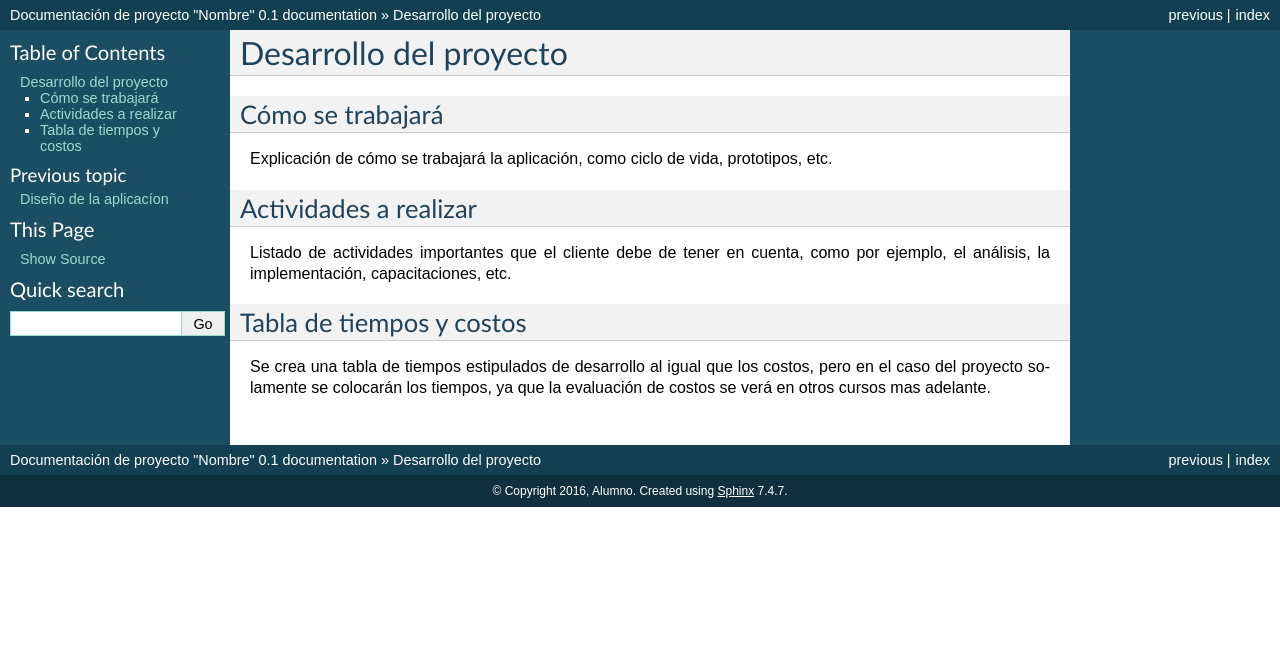
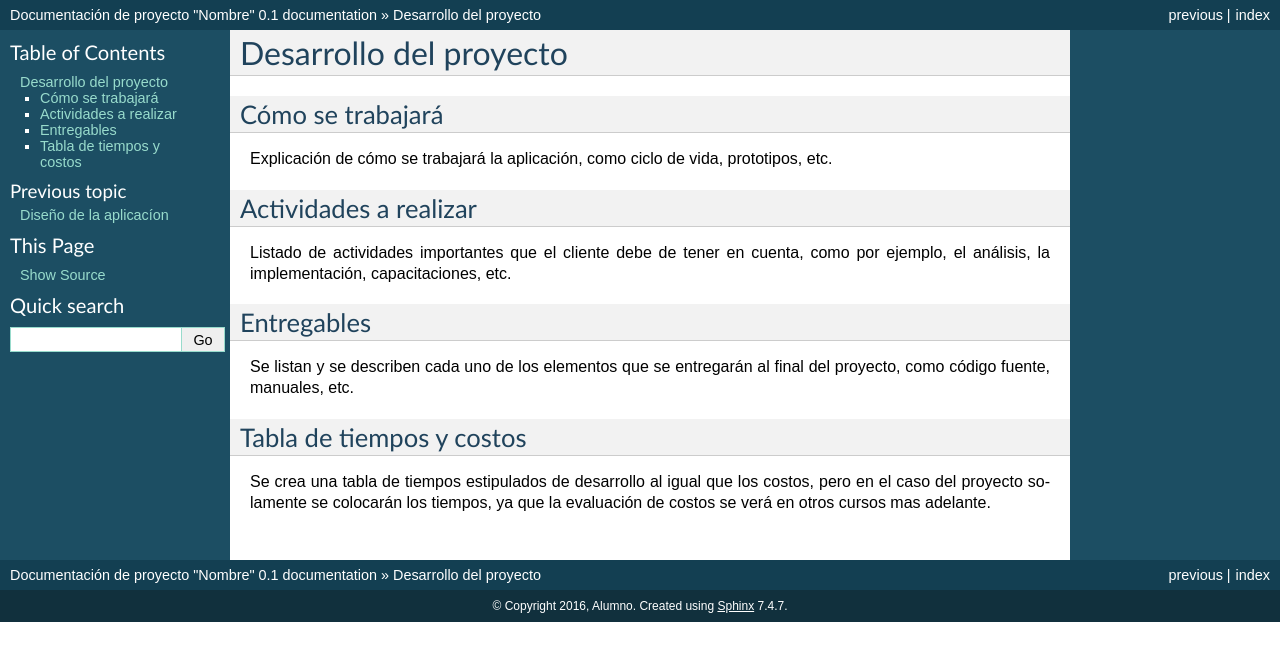
Before and after one commit to prgarzona/esquema-proyectos, a Sphinx documentation site: the page built from source/tiempos.rst, in a window 1280 px wide. Shown: the top 661 px of the page. Built offline with Sphinx 7.4.7, drawn with Linux system fonts in a browser that asks for light colours.

Commit message:
Agregando entregables del proyecto

```diff
--- a/source/tiempos.rst
+++ b/source/tiempos.rst
@@ -13,6 +13,12 @@ Actividades a realizar
 Listado de actividades importantes que el cliente debe de tener en cuenta, como por
 ejemplo, el análisis, la implementación, capacitaciones, etc.
 
+Entregables
+-----------
+
+Se listan y se describen cada uno de los elementos que se entregarán al final
+del proyecto, como código fuente, manuales, etc.
+
 Tabla de tiempos y costos
 -------------------------
 
```
